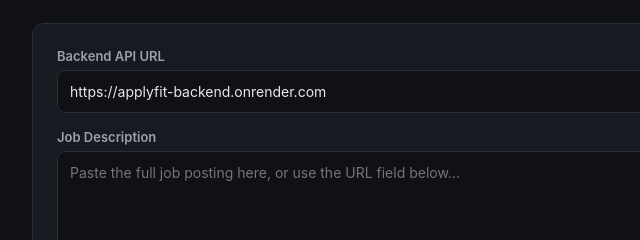
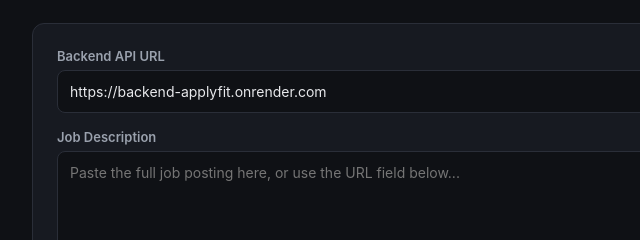
Before and after one commit to wahmed3900/applyfit_frontend, a plain HTML site: page index.html in a window 1280 px wide. Shown: the part 126-366 px from the top of the page, 198-838 px from the left. Drawn offline with Linux system fonts and the light colour scheme.

Commit message:
Update index.html
<input id="apiUrl" value="https://backend-applyfit.onrender.com" readonly />

```diff
--- a/index.html
+++ b/index.html
@@ -60,7 +60,7 @@
 
   <div class="card">
     <label for="apiUrl">Backend API URL</label>
-    <input id="apiUrl" value="https://applyfit-backend.onrender.com" readonly />
+  <input id="apiUrl" value="https://backend-applyfit.onrender.com" readonly />
 
     <label for="jobDesc">Job Description</label>
     <textarea id="jobDesc" placeholder="Paste the full job posting here, or use the URL field below..."></textarea>
```
